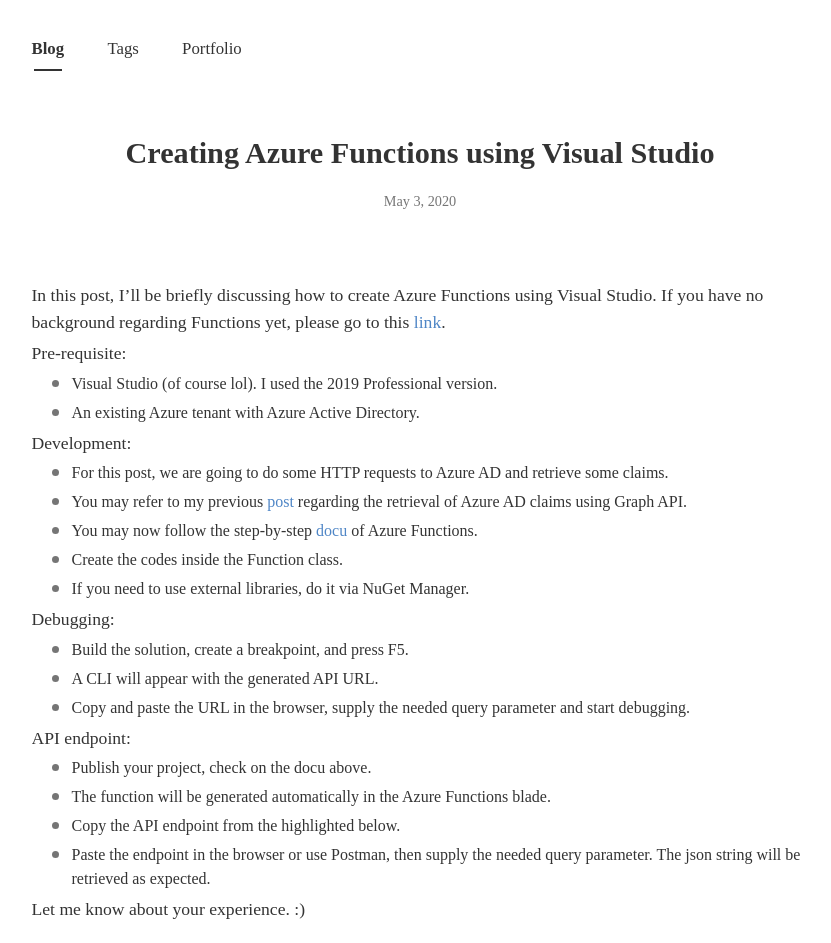
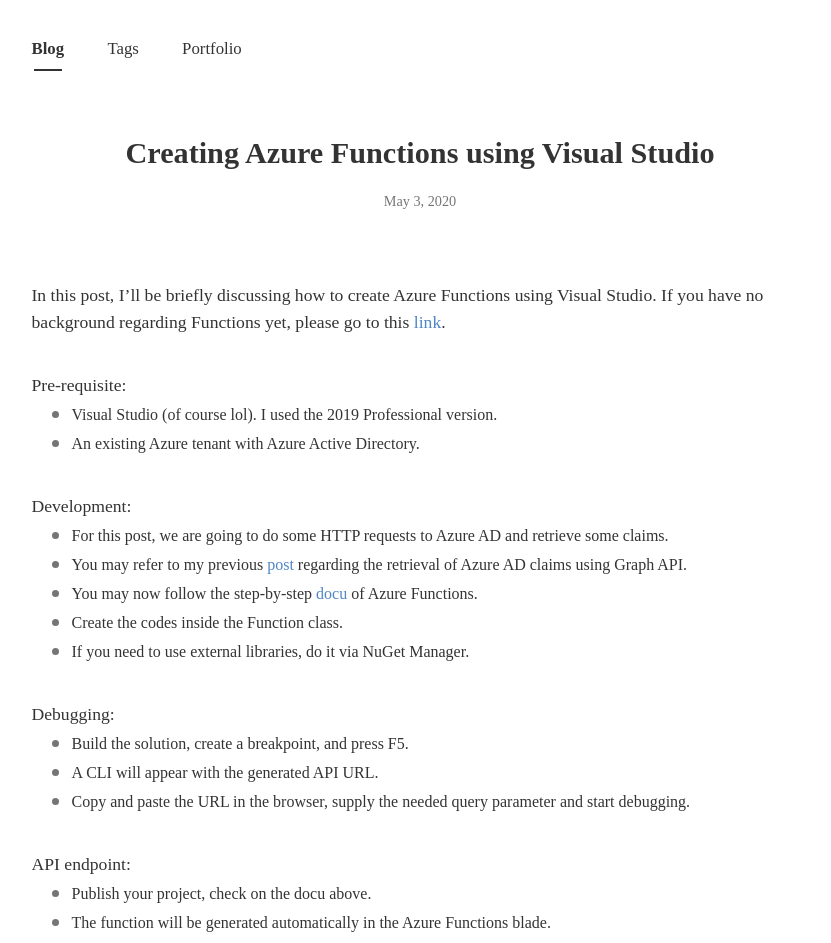
Before and after one commit to bonasfvck/blog, a Jekyll site: the page built from _posts/2020-05-03-azure-functions-visual-studio.md, in a window 1280 px wide. Shown: the top 943 px of the page, without its empty margins (220-1051 px from the left). Built offline with Jekyll 4.4.1, drawn with Linux system fonts in a browser that asks for light colours; nearby versions of some CDN libraries; some web fonts are replaced; comment, search, counter and statistics services are not loaded.

Commit message:
Update 2020-05-03-azure-functions-visual-studio.md

```diff
--- a/_posts/2020-05-03-azure-functions-visual-studio.md
+++ b/_posts/2020-05-03-azure-functions-visual-studio.md
@@ -9,9 +9,13 @@
 
 In this post, I'll be briefly discussing how to create Azure Functions using Visual Studio. If you have no background regarding Functions yet, please go to this [link](https://docs.microsoft.com/en-us/azure/azure-functions/).
 
+<br>
+
 Pre-requisite:
 -	Visual Studio (of course lol). I used the 2019 Professional version.
 -	An existing Azure tenant with Azure Active Directory.
+
+<br>
 
 Development:
 -	For this post, we are going to do some HTTP requests to Azure AD and retrieve some claims.
@@ -20,10 +24,14 @@
 - Create the codes inside the Function class.
 - If you need to use external libraries, do it via NuGet Manager.
 
+<br>
+
 Debugging:
 -	Build the solution, create a breakpoint, and press F5.
 -	A CLI will appear with the generated API URL.
 -	Copy and paste the URL in the browser, supply the needed query parameter and start debugging.
+
+<br>
 
 API endpoint:
 -	Publish your project, check on the docu above.
@@ -31,4 +39,8 @@
 -	Copy the API endpoint from the highlighted below.
 -	Paste the endpoint in the browser or use Postman, then supply the needed query parameter. The json string will be retrieved as expected.
 
+<img src="/assets/img/azure-function1.jpg" alt="Azure Function" style="width: 300px;">
+
+<br>
+
 Let me know about your experience. :)
```
